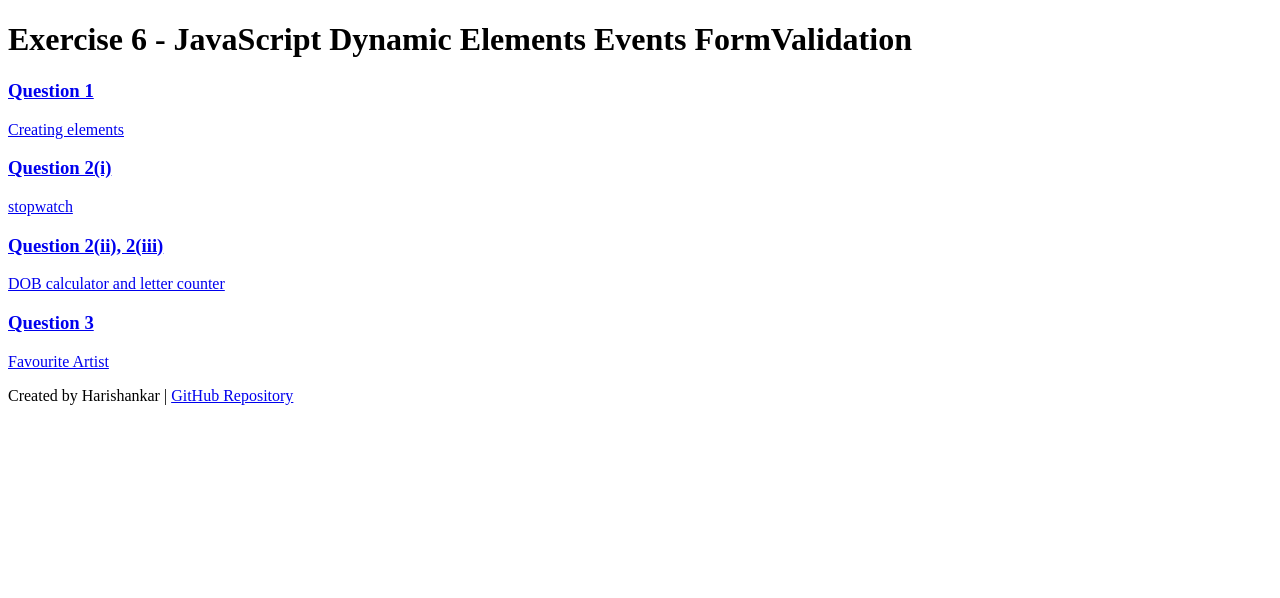
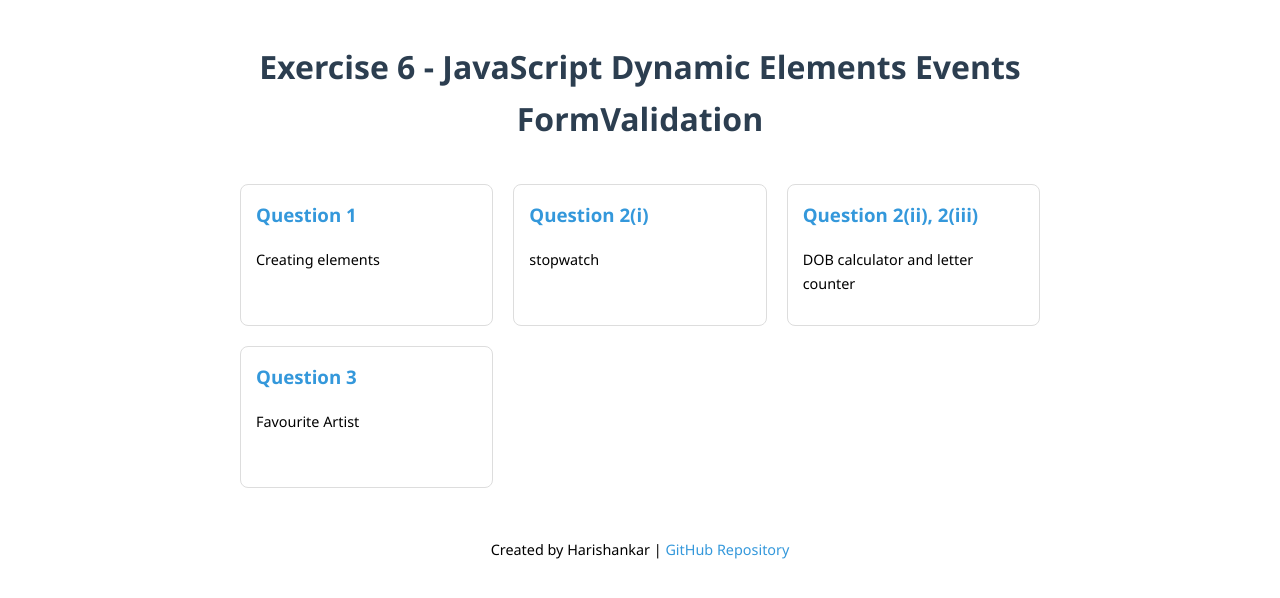
Before and after one commit to xponent-dmg/webp-exercises, a plain HTML site: page Ex11/index.html in a window 1280 px wide. Drawn offline with Linux system fonts and the light colour scheme; the site is published under a folder, as on GitHub Pages, so addresses that start at the root find nothing.

Commit message:
css issu 3e

```diff
--- a/Ex11/index.html
+++ b/Ex11/index.html
@@ -4,7 +4,7 @@
     <meta charset="UTF-8" />
     <meta name="viewport" content="width=device-width, initial-scale=1.0" />
     <title>Exercise 6</title>
-    <link rel="stylesheet" href="/style.css" />
+    <link rel="stylesheet" href="../style.css" />
   </head>
   <body>
     <header>
```
Also changed, not shown: Ex12/index.html (+1 -1 lines).
